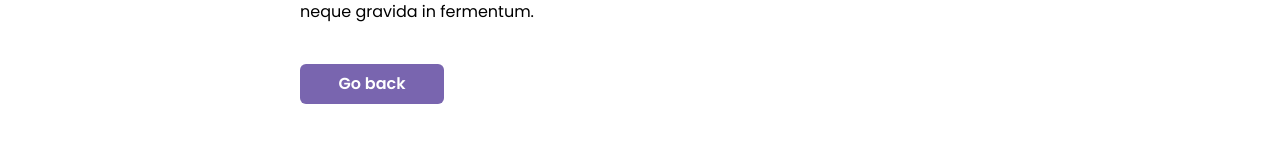
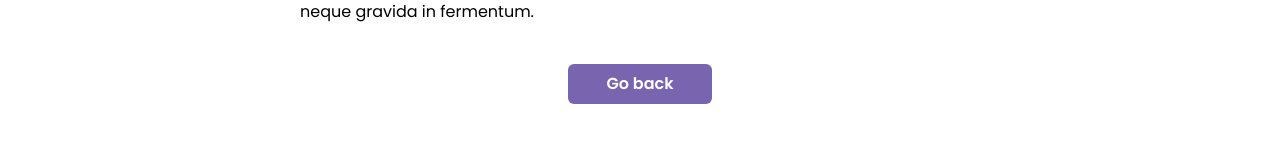
Before and after one commit to mohamedmoghazy/diary-project, a React (Vite) app: page /diary-detail/0 in a window 1280 px wide. Shown: the part 912-1066 px from the top of the page. Built offline with nearby package versions, Linux system fonts and the light colour scheme.

Commit message:
Fixing go back button

```diff
--- a/src/components/DiaryDetail.jsx
+++ b/src/components/DiaryDetail.jsx
@@ -43,7 +43,7 @@ export default function DiaryDetail({ diaries }) {
       </div>
 
       <p className="my-10 text-justify">{diaryDetail.content}</p>
-      <div className="flex justify-between">
+      <div className="flex justify-center">
         <Link to={`/`}>
           <button
             type="button"
```
